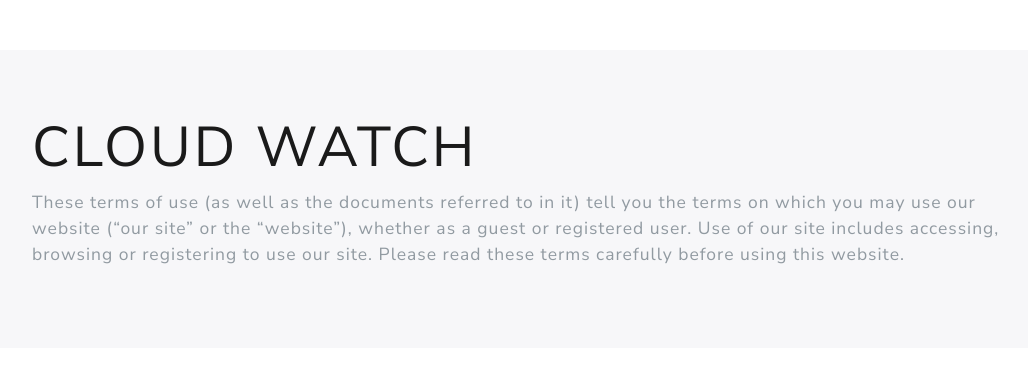
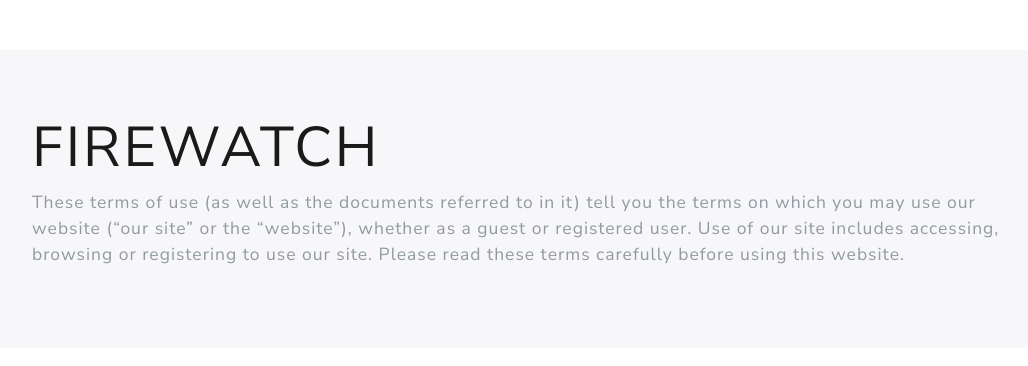
Before and after one commit to Eddaoust/Fire-Watch, a Symfony app: template templates/product/termsOfUse.html.twig in a window 1280 px wide. Shown: the part 96-462 px from the top of the page, without its empty margins (100-1128 px from the left). Run offline with Twig, Linux system fonts and the light colour scheme; the template is opened without the code that fills it, so the values that code supplies are empty; some libraries are stand-ins or nearby versions.

Commit message:
Change title

```diff
--- a/templates/product/termsOfUse.html.twig
+++ b/templates/product/termsOfUse.html.twig
@@ -5,7 +5,7 @@
 {% block body %}
     <div class="jumbotron">
         <div class="container">
-            <h1 class="display-4">Cloud Watch</h1>
+            <h1 class="display-4">Firewatch</h1>
             <p class="lead">These terms of use (as well as the documents referred to in it) tell you the terms on which you may use our website (“our site” or the “website”), whether as a guest or registered user. Use of our site includes accessing, browsing or registering to use our site. Please read these terms carefully before using this website.</p>
         </div>
     </div>
```
